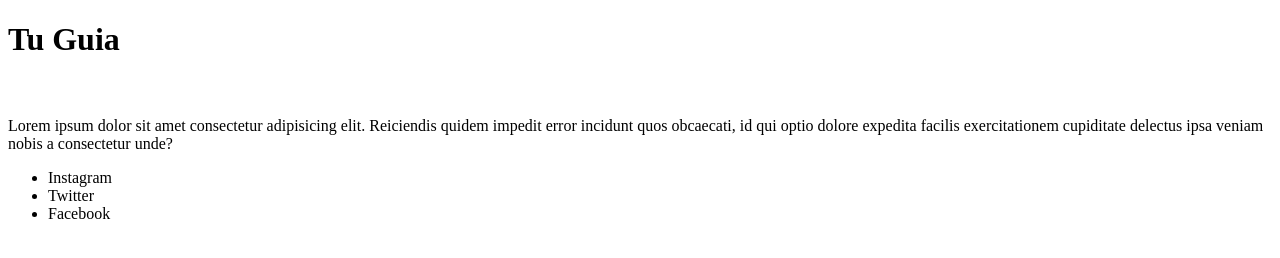
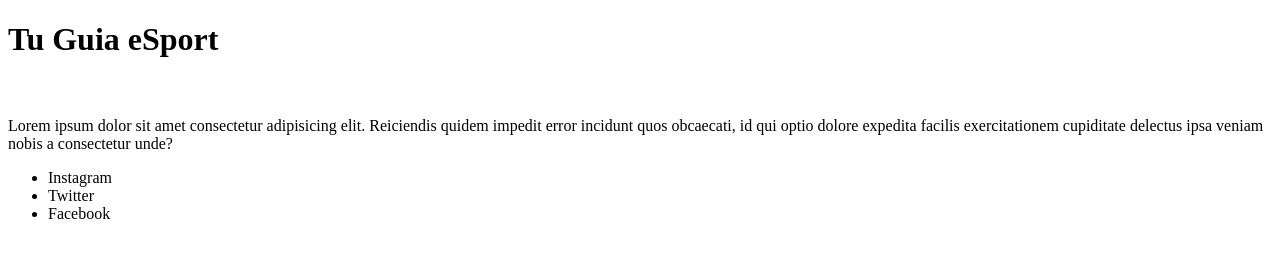
Before and after one commit to Estebanoy/tu-guia-oyarzabal, a plain HTML site: page index.html in a window 1280 px wide. Drawn offline with Linux system fonts and the light colour scheme.

Commit message:
Se modifico titulo Index

```diff
--- a/index.html
+++ b/index.html
@@ -7,7 +7,7 @@
     <title>Document</title>
 </head>
 <body>
-    <h1>Tu Guia</h1>
+    <h1>Tu Guia eSport</h1>
     <main>
         <section>
             <h3></h3>
```
